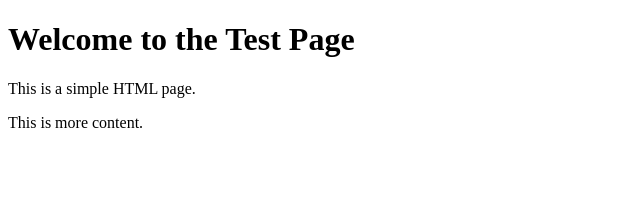
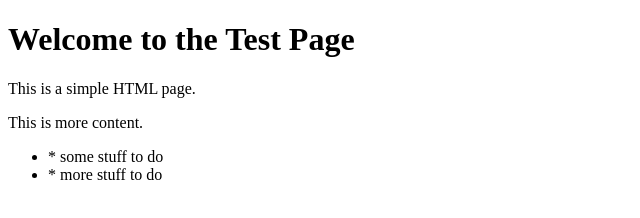
Before and after one commit to mgatgithub/test_page, a plain HTML site: page index.html in a window 1280 px wide. Shown: the whole page, without its empty margins (0-640 px from the left). Drawn offline with Linux system fonts and the light colour scheme.

Commit message:
Add unordered list with items to index.html

```diff
--- a/index.html
+++ b/index.html
@@ -9,5 +9,9 @@
     <h1>Welcome to the Test Page</h1>
     <p>This is a simple HTML page.</p>
     <p>This is more content.</p>
+    <ul>
+        <li>* some stuff to do</li>
+        <li>* more stuff to do</li>
+    </ul>
 </body>
 </html>
```
